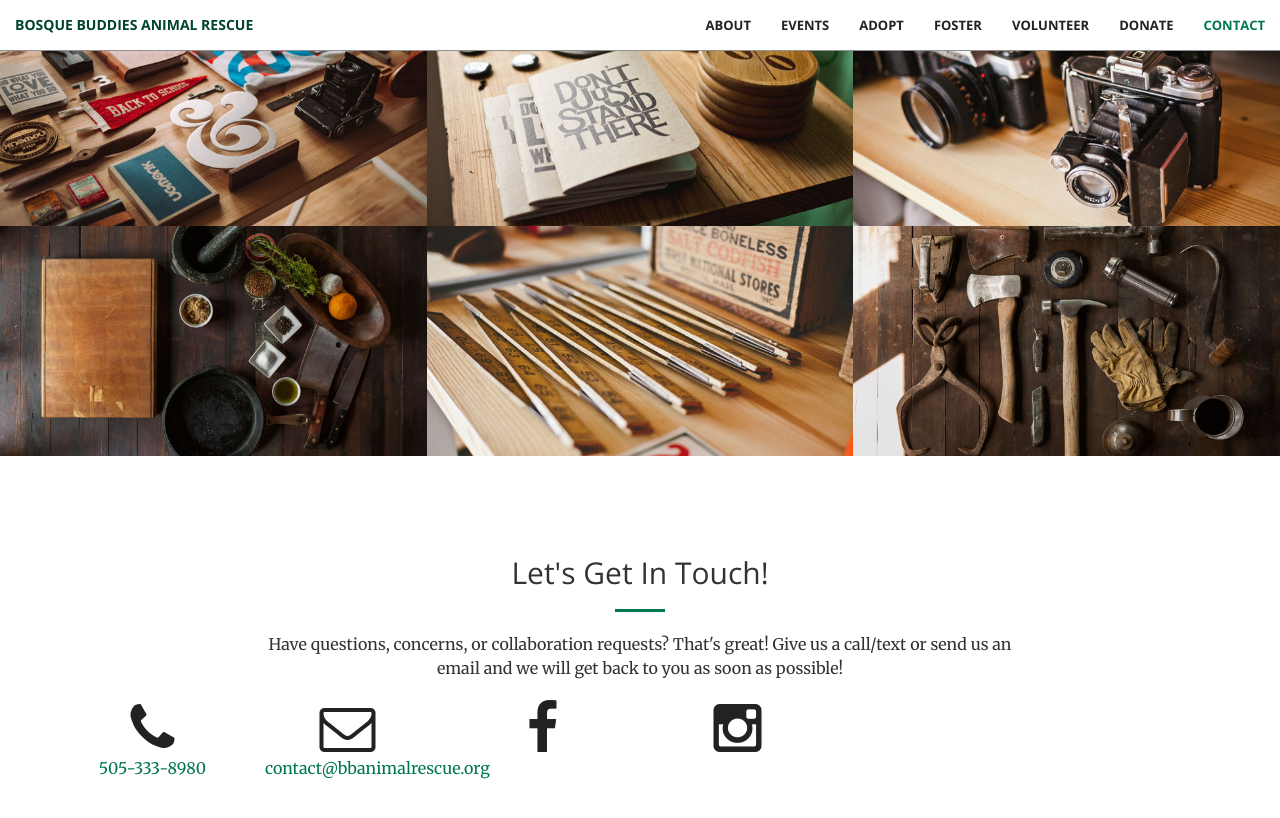
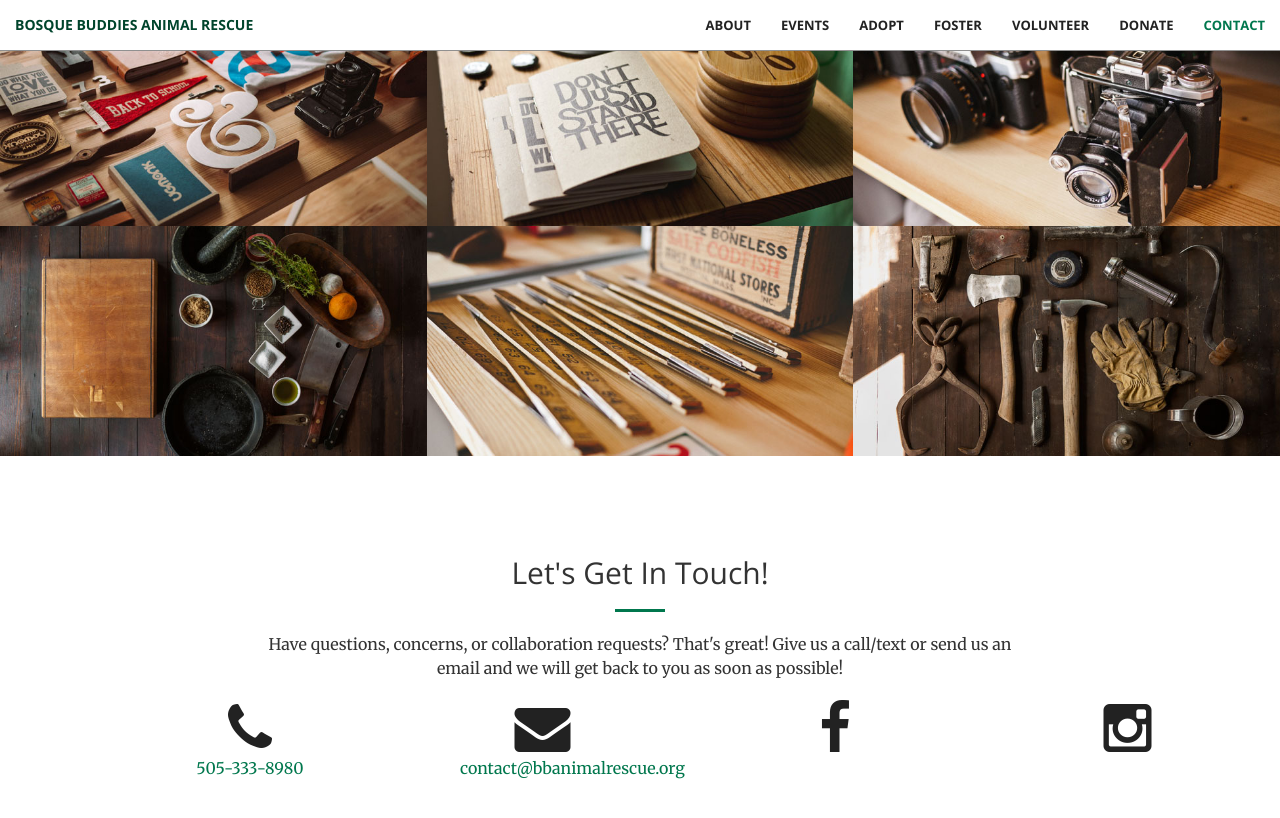
Before and after one commit to bbanimalrescue/bbanimalrescue.github.io, a Jekyll site: the page built from index.html, in a window 1280 px wide and 900 px high, scrolled down 3481 px. Shown: the top 818 px of the window. Built offline with Jekyll 4.4.1, drawn with Linux system fonts in a browser that asks for light colours.

Commit message:
Better column offset?

```diff
--- a/_includes/contact.html
+++ b/_includes/contact.html
@@ -8,24 +8,24 @@
             </div>
         </div>
         <div class="row">
-            <div class="col-lg-2 text-center">
+            <div class="col-lg-2 col-lg-offset-1 text-center">
                 <a href="tel:{{ site.phone }}">
                     <i class="fa fa-phone fa-3x wow bounceIn" data-wow-delay=".1s"></i>
                     <p>505-333-8980</p>
                 </a>
             </div>
-            <div class="col-lg-2 text-center">
+            <div class="col-lg-2 col-lg-offset-1 text-center">
                 <a href="mailto:{{ site.email }}">
-                    <i class="fa fa-envelope-o fa-3x wow bounceIn" data-wow-delay=".1s"></i>
+                    <i class="fa fa-envelope fa-3x wow bounceIn" data-wow-delay=".1s"></i>
                     <p>{{ site.email }}</p>
                 </a>
             </div>
-            <div class="col-lg-2 text-center">
+            <div class="col-lg-2 col-lg-offset-1 text-center">
                 <a href="https://www.facebook.com/{{ site.facebook_username }}">
                     <i class="fa fa-facebook fa-3x wow bounceIn" data-wow-delay=".1s"></i>
                 </a>
             </div>
-            <div class="col-lg-2 text-center">
+            <div class="col-lg-2 col-lg-offset-1 text-center">
                 <a href="https://www.instagram.com/{{ site.instagram_username }}">
                     <i class="fa fa-instagram fa-3x wow bounceIn" data-wow-delay=".1s"></i>
                 </a>
```
